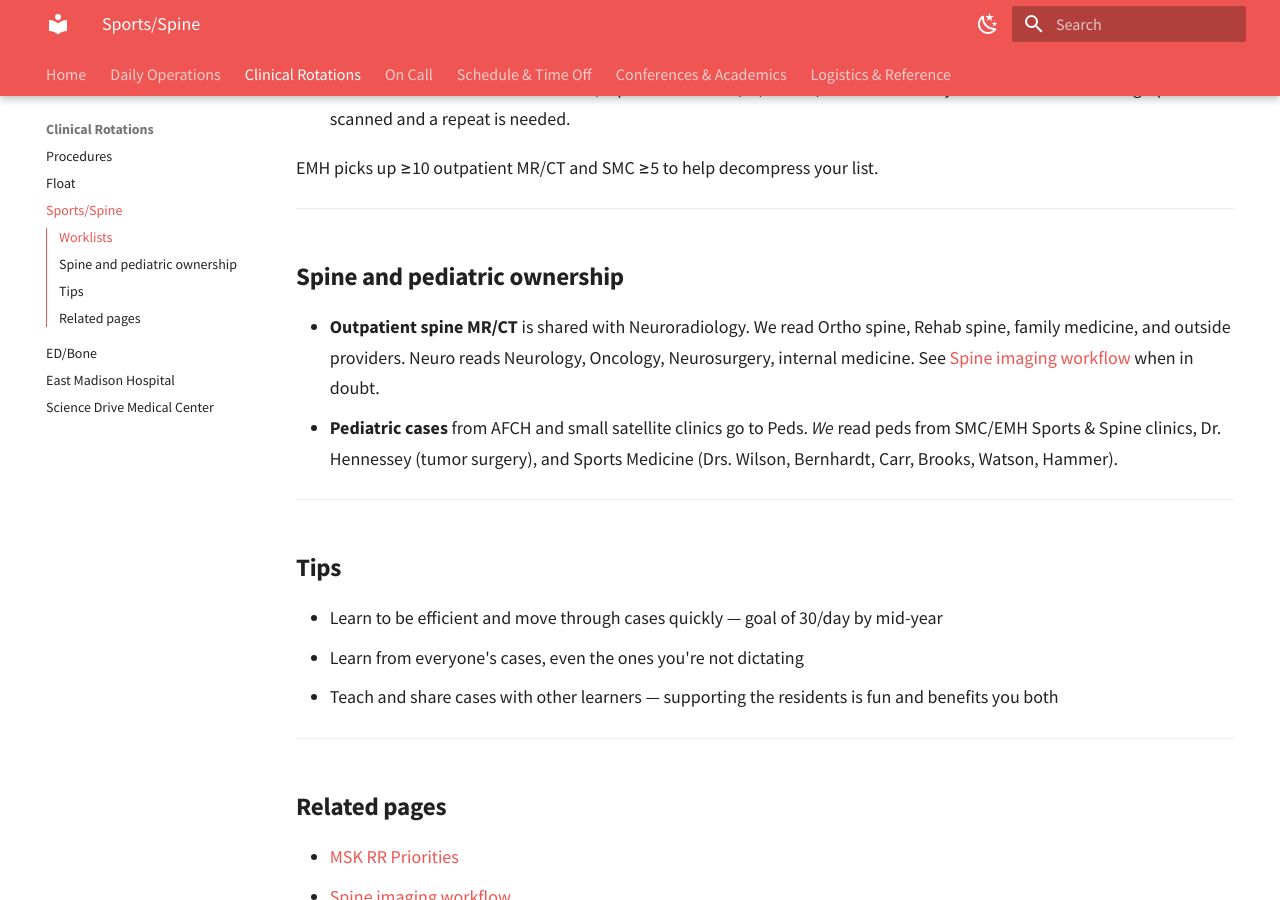
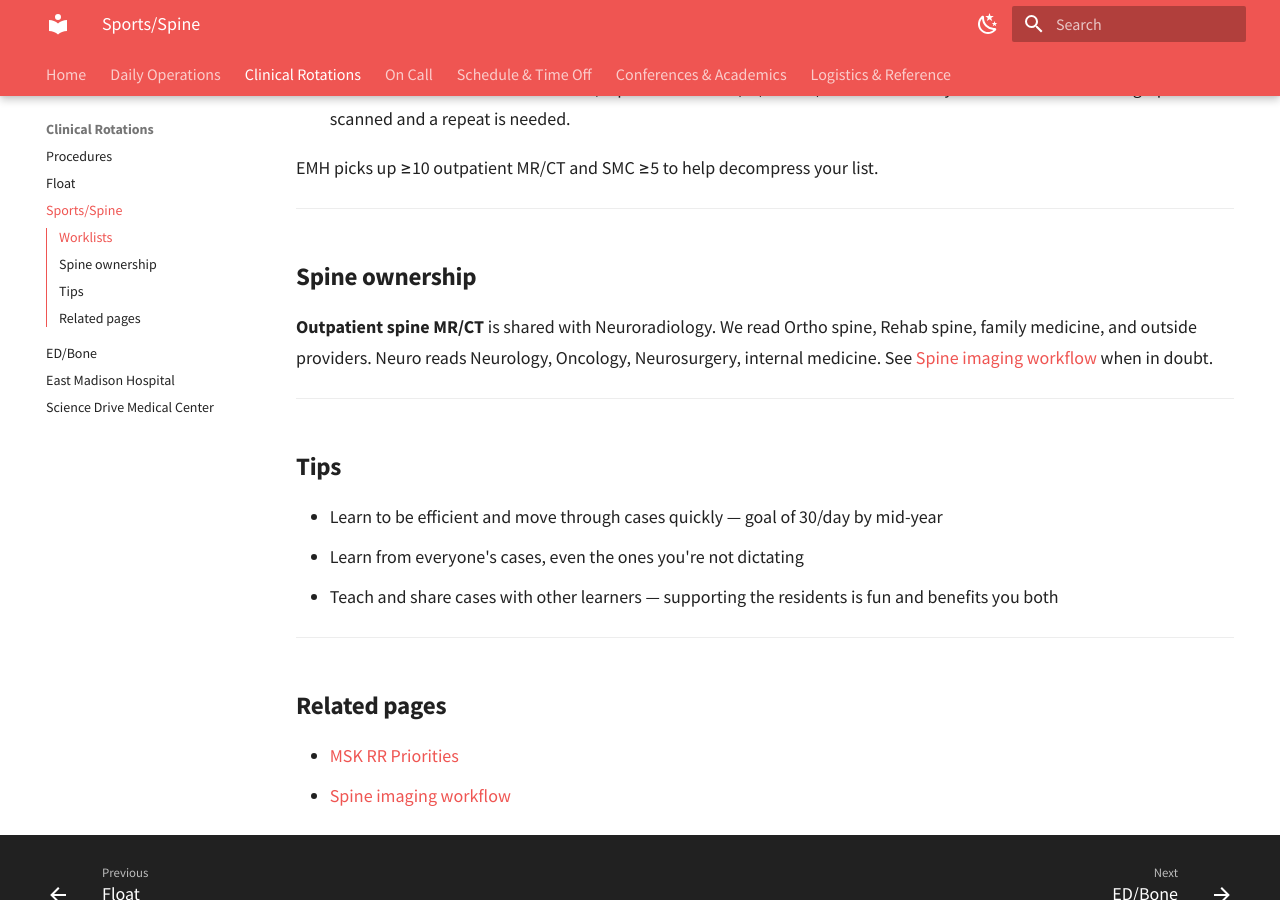
Before and after one commit to UW-MSK-Rads/msk-fellowship-manual, an MkDocs documentation site: the page built from docs/sports-spine.md, in a window 1280 px wide and 900 px high, scrolled down 685 px. Built offline with MkDocs 1.6.1 and Material for MkDocs 9.7.7, drawn with Linux system fonts in a browser that asks for light colours.

Commit message:
Add "What to read" section to Daily Operations
Captures the shared-list workflow (MSK All cadence, spine routing with
Neuro, peds routing). Moved the pediatric ownership text out of the
Sports/Spine page since it applies across rotations.

```diff
--- a/docs/sports-spine.md
+++ b/docs/sports-spine.md
@@ -20,10 +20,9 @@ EMH picks up ≥10 outpatient MR/CT and SMC ≥5 to help decompress your list.
 
 ---
 
-## Spine and pediatric ownership
+## Spine ownership
 
-- **Outpatient spine MR/CT** is shared with Neuroradiology. We read Ortho spine, Rehab spine, family medicine, and outside providers. Neuro reads Neurology, Oncology, Neurosurgery, internal medicine. See [Spine imaging workflow](spine-workflow.md) when in doubt.
-- **Pediatric cases** from AFCH and small satellite clinics go to Peds. *We* read peds from SMC/EMH Sports & Spine clinics, Dr. Hennessey (tumor surgery), and Sports Medicine (Drs. Wilson, Bernhardt, Carr, Brooks, Watson, Hammer).
+**Outpatient spine MR/CT** is shared with Neuroradiology. We read Ortho spine, Rehab spine, family medicine, and outside providers. Neuro reads Neurology, Oncology, Neurosurgery, internal medicine. See [Spine imaging workflow](spine-workflow.md) when in doubt.
 
 ---
 
```
Also changed, not shown: docs/daily-operations.md (+6 -0 lines).
